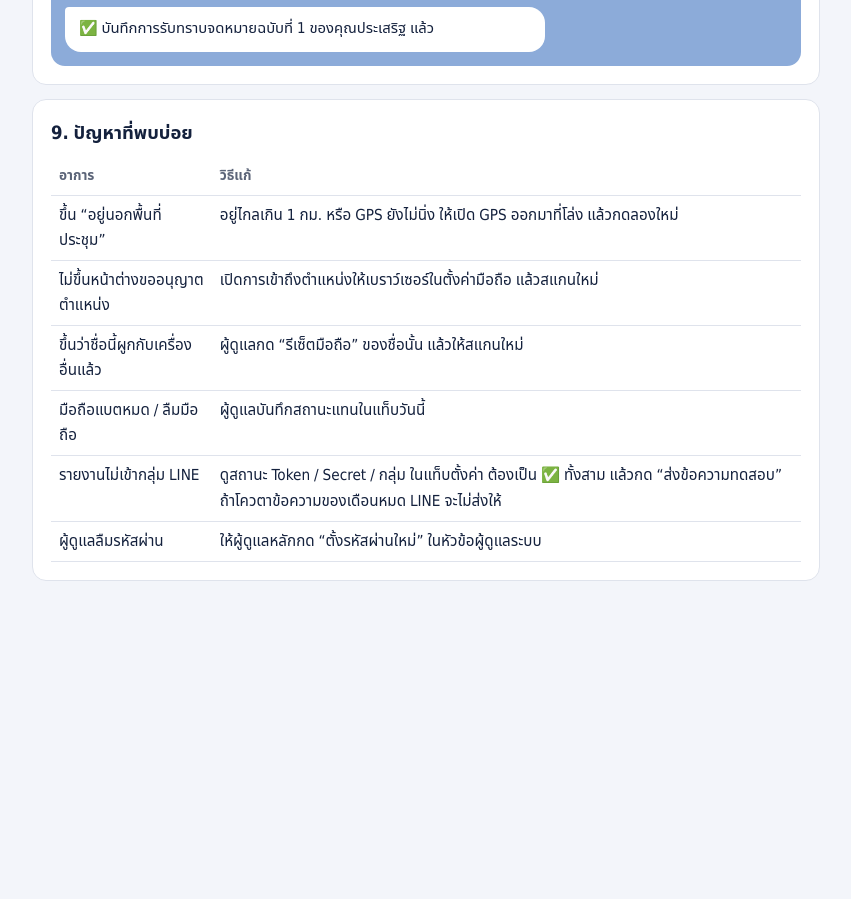
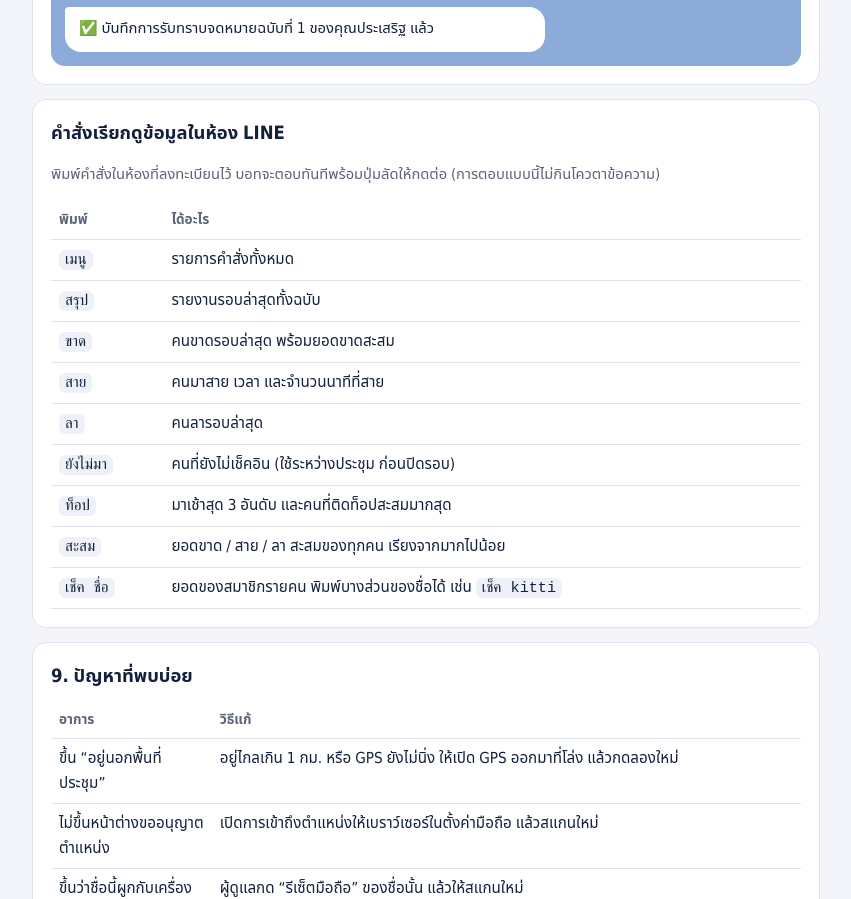
Before and after one commit to omegaesarn999-creator/meeting-checkin, a plain HTML site: page guide.html in a window 1280 px wide. Shown: the part 4982-5881 px from the top of the page, without its empty margins (214-1065 px from the left). Before the commit the page ends 5593 px from the top, so only its background shows below. Drawn offline with Linux system fonts and the light colour scheme.

Commit message:
Guide: LINE commands

```diff
--- a/guide.html
+++ b/guide.html
@@ -204,6 +204,23 @@
     </div>
   </section>
 
+  <section class="card" id="cmd">
+    <h2>คำสั่งเรียกดูข้อมูลในห้อง LINE</h2>
+    <p class="muted">พิมพ์คำสั่งในห้องที่ลงทะเบียนไว้ บอทจะตอบทันทีพร้อมปุ่มลัดให้กดต่อ (การตอบแบบนี้ไม่กินโควตาข้อความ)</p>
+    <table>
+      <tr><th>พิมพ์</th><th>ได้อะไร</th></tr>
+      <tr><td><code>เมนู</code></td><td>รายการคำสั่งทั้งหมด</td></tr>
+      <tr><td><code>สรุป</code></td><td>รายงานรอบล่าสุดทั้งฉบับ</td></tr>
+      <tr><td><code>ขาด</code></td><td>คนขาดรอบล่าสุด พร้อมยอดขาดสะสม</td></tr>
+      <tr><td><code>สาย</code></td><td>คนมาสาย เวลา และจำนวนนาทีที่สาย</td></tr>
+      <tr><td><code>ลา</code></td><td>คนลารอบล่าสุด</td></tr>
+      <tr><td><code>ยังไม่มา</code></td><td>คนที่ยังไม่เช็คอิน (ใช้ระหว่างประชุม ก่อนปิดรอบ)</td></tr>
+      <tr><td><code>ท็อป</code></td><td>มาเช้าสุด 3 อันดับ และคนที่ติดท็อปสะสมมากสุด</td></tr>
+      <tr><td><code>สะสม</code></td><td>ยอดขาด / สาย / ลา สะสมของทุกคน เรียงจากมากไปน้อย</td></tr>
+      <tr><td><code>เช็ค ชื่อ</code></td><td>ยอดของสมาชิกรายคน พิมพ์บางส่วนของชื่อได้ เช่น <code>เช็ค kitti</code></td></tr>
+    </table>
+  </section>
+
   <section class="card" id="faq">
     <h2>9. ปัญหาที่พบบ่อย</h2>
     <table>
```
